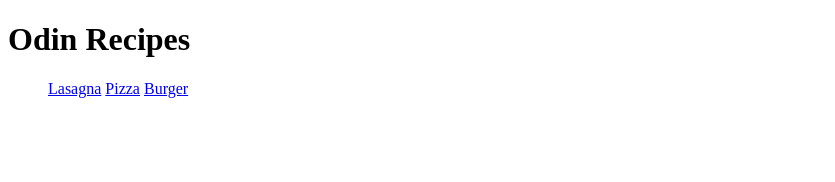
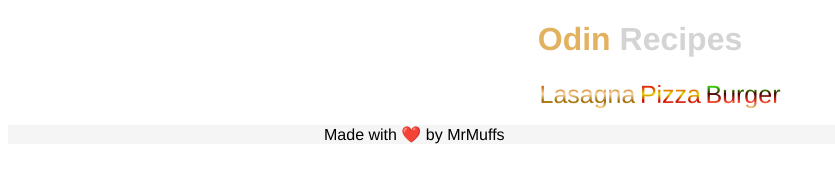
Before and after one commit to Mrmuffs05/odin-recipes, a plain HTML site: page index.html in a window 1280 px wide. Shown: the whole page, without its empty margins (0-835 px from the left). Drawn offline with Linux system fonts and the light colour scheme.

Commit message:
Add css styling

```diff
--- a/index.html
+++ b/index.html
@@ -2,15 +2,19 @@
 <html lang="en">
 <head>
     <meta charset="UTF-8">
-    <meta name="viewport" content="width=device-width, initial-scale=1.0">
+    <meta name="viewport" content="wclassth=device-wclassth, initial-scale=1.0">
+    <link rel="stylesheet" href="style.css">
     <title>Document</title>
 </head>
 <body>
-    <h1>Odin Recipes</h1>
-    <ul>
-            <a href="recipes/lasagna.html">Lasagna</a>
-            <a href="recipes/pizza.html">Pizza</a>
-            <a href="recipes/burger.html">Burger</a>
+    <h1 class="title"><span class="first_title">Odin</span> <span class="second_title">Recipes</span></h1>
+    <ul class="food">
+            <a class="lasagna"  href="recipes/lasagna.html">Lasagna</a>
+            <a class="pizza" href="recipes/pizza.html">Pizza</a>
+            <a class="burger" href="recipes/burger.html">Burger</a>
     </ul>
+    <footer>
+        <p class="footer">Made with ❤️ by MrMuffs</p>
+    </footer>
 </body>
 </html>
--- /dev/null
+++ b/style.css
@@ -0,0 +1,61 @@
+.lasagna{
+    background: -webkit-linear-gradient(#e9be94,#c86700,#f7d7a0,#9d6600,#ffd381);
+    -webkit-background-clip: text;
+    -webkit-text-fill-color: transparent;
+    text-align: center;
+}
+.pizza{
+    background: -webkit-linear-gradient(	#dba24a,#e12301,	#e1d800,	#ce0000,	#fffa8a);
+    -webkit-background-clip: text;
+    -webkit-text-fill-color: transparent;
+        text-align: center;
+}
+.burger{
+    background: -webkit-linear-gradient(	#e5cb7a,#32c704,#450101,	#ec3521,	#e5cb7a);
+    -webkit-background-clip: text;
+    -webkit-text-fill-color: transparent;
+        text-align: center;
+}
+.food a{
+    font-size: 25px;
+
+}
+.first_title{
+    color:#E3B260;
+}
+.second_title{
+    color:#D4D4D4;
+
+}
+.title{
+    text-align: center;
+}
+.title_sub{
+    text-align:center;
+}
+.content{
+    width:50%;
+    margin:auto;
+}
+.food{
+    text-align: center;
+}
+.food_img{
+    display:block;
+    margin:auto;
+    border-style:groove;
+    border-color:black;
+    border-width:2px;
+}
+.footer{
+    display: block;
+    margin: auto;
+    width: 50%;
+}
+body{
+    font-family:helvetica, sans-serif;
+}
+footer{
+    border-top:black;
+    background-color:whitesmoke;
+}
```
Also changed, not shown: recipes/burger.html (+10 -5 lines), recipes/lasagna.html (+10 -5 lines), recipes/pizza.html (+10 -5 lines).
